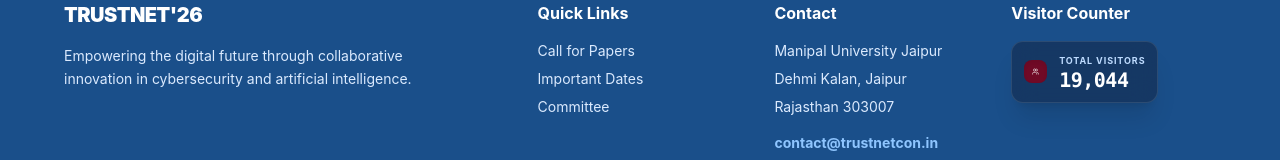
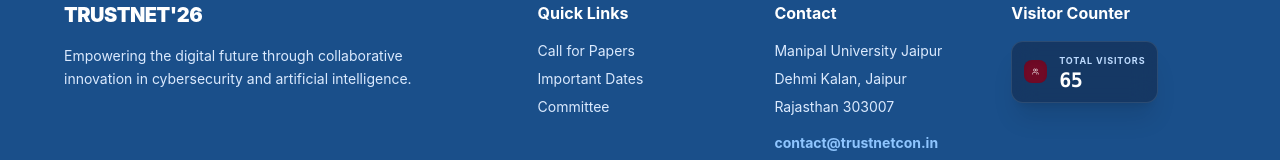
Before and after one commit to Kaavyashah22/trustnet-2026-website, a React (Vite) app: page / in a window 1280 px wide. Shown: the part 2975-3135 px from the top of the page. Built offline with nearby package versions, Linux system fonts and the light colour scheme.

Commit message:
Change baseline visitor count to 63

```diff
--- a/src/themes/ThemeSix.jsx
+++ b/src/themes/ThemeSix.jsx
@@ -51,7 +51,7 @@ export default function ThemeSix() {
   const [isMobileMenuOpen, setIsMobileMenuOpen] = useState(false);
   const [activeDay, setActiveDay] = useState('day1');
   const [selectedSpeaker, setSelectedSpeaker] = useState(null);
-  const [pageviews, setPageviews] = useState(19042);
+  const [pageviews, setPageviews] = useState(63);
   const videoRef = useRef(null);
 
   // Live visitor simulation
```
